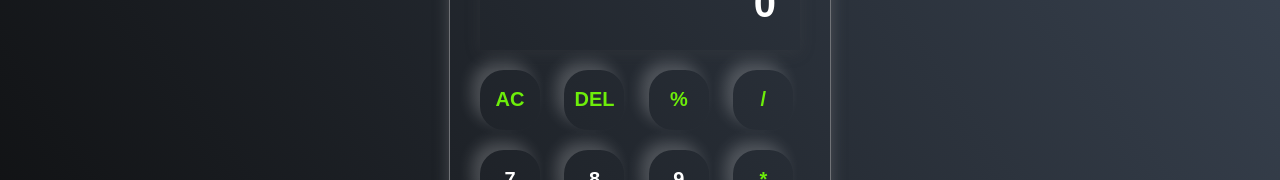
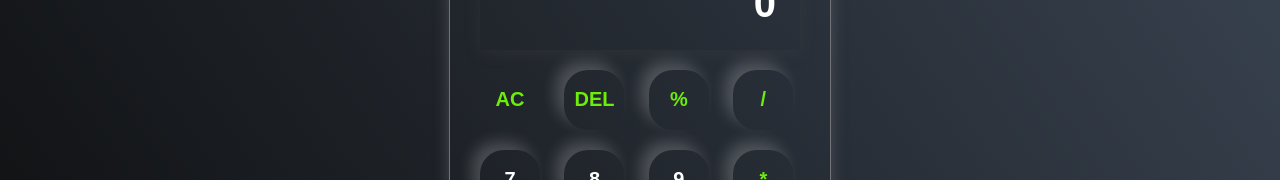
Before and after one commit to AdalOnShow/calculator-javascript-project, a plain HTML site: page index.html in a window 1280 px wide. In both pictures the pointer is over the button "AC". Shown: the part 197-377 px from the top of the page. Drawn offline with Linux system fonts and the light colour scheme.

Commit message:
My frist JavaScript project

```diff
--- a/style.css
+++ b/style.css
@@ -59,6 +59,9 @@ button{
     color: var(--whiteColor);
     box-shadow: -8px -8px 15px var(--boxShadowColor3);
     cursor: pointer;
+}
+button:hover{
+    box-shadow: none;
 
 }
 .equal-btn{
```
